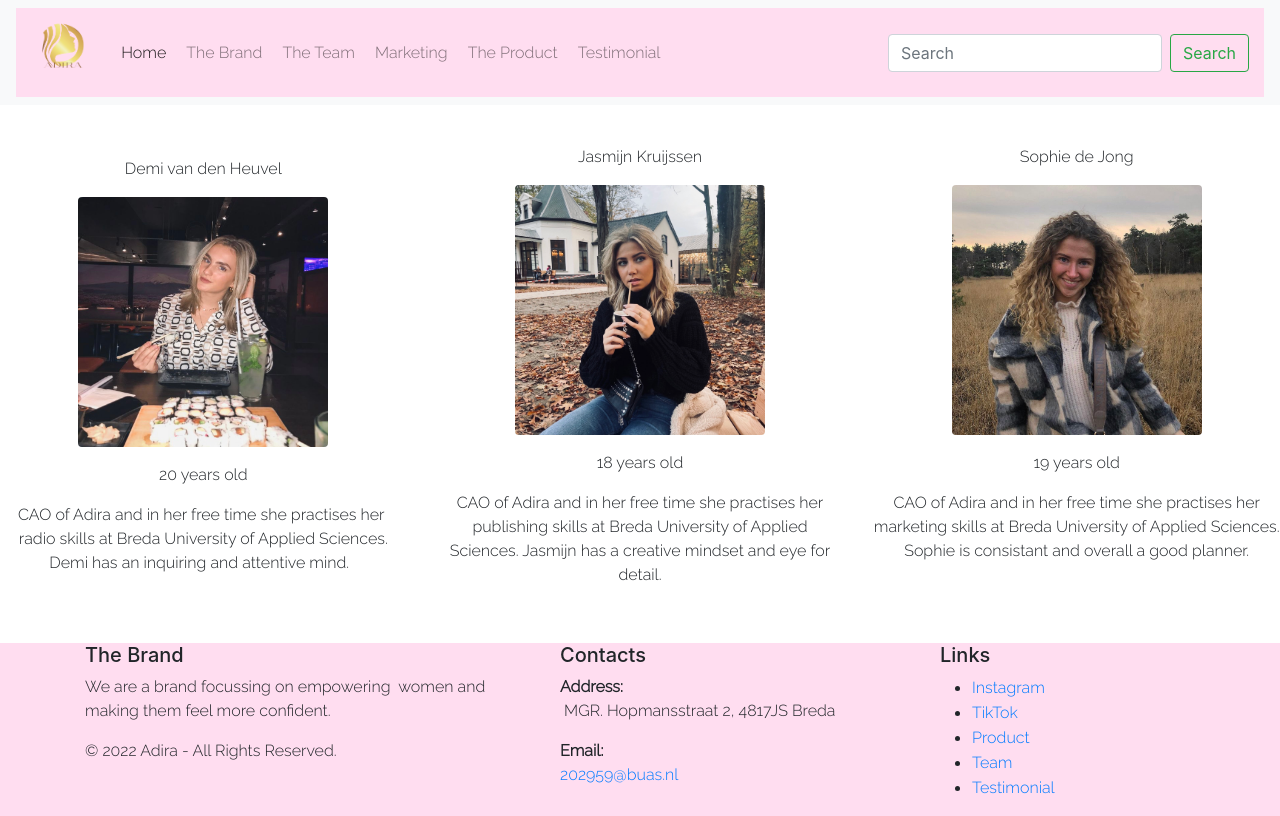
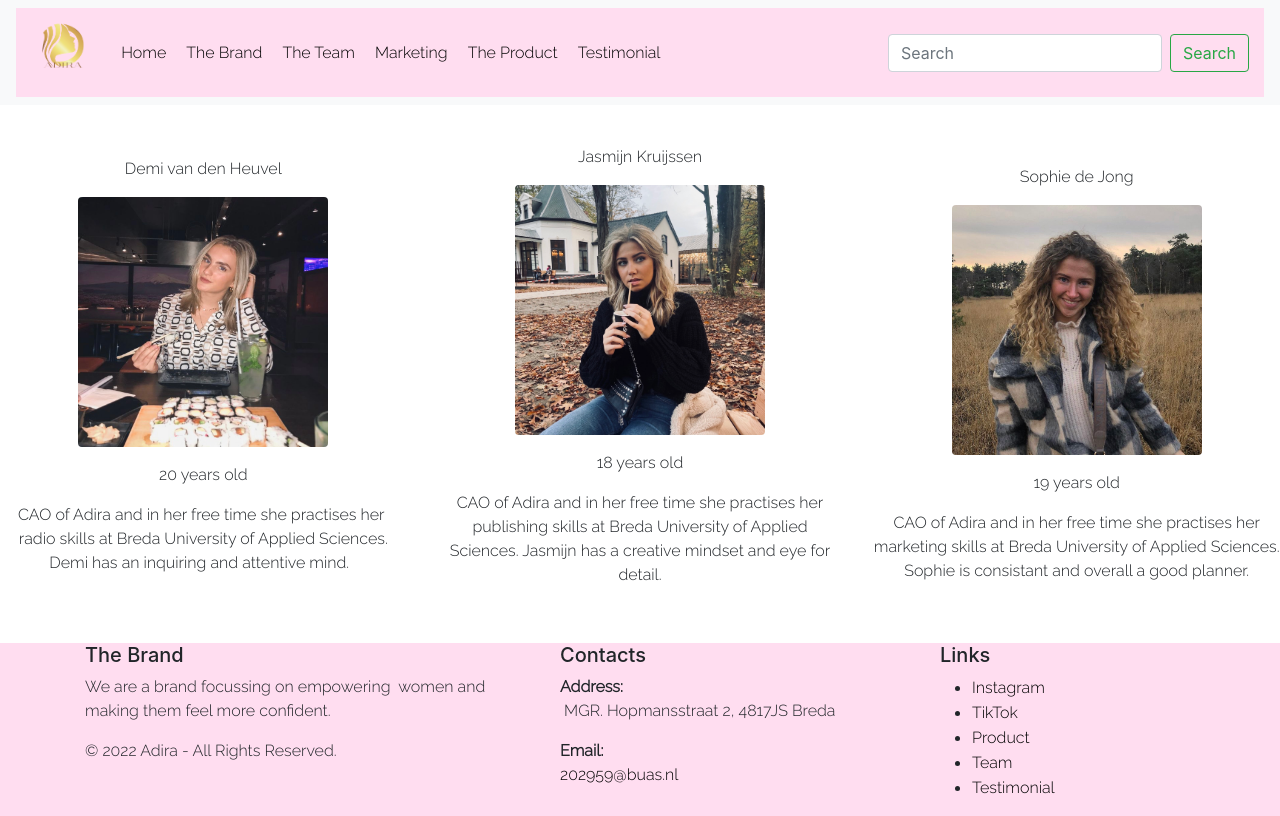
Before and after one commit to adirathebrand/adira, a plain HTML site: page the_team.html in a window 1280 px wide. Drawn offline with nearby package versions, Linux system fonts and the light colour scheme; a web font is replaced by a local one.

Commit message:
edited header

```diff
--- a/css/styles.css
+++ b/css/styles.css
@@ -98,3 +98,6 @@ body {
 .pricing-header {
   max-width: 700px;
 }
+
+a { 	color: black!important;
+}
--- a/the_team.html
+++ b/the_team.html
@@ -37,25 +37,25 @@
     <div class="collapse navbar-collapse" id="navbarTogglerDemo03">
       <ul class="navbar-nav me-auto mb-2 mb-lg-0">
         <li class="nav-item">
-          <a class="nav-link active" aria-current="page" href="#">Home&nbsp;</a>
+          <a class="nav-link active" aria-current="page" href="index.html">Home&nbsp;</a>
         </li>
         <li class="nav-item">
-          <a class="nav-link" href="#">The Brand&nbsp;</a>
+          <a class="nav-link" href="the_brand.html">The Brand&nbsp;</a>
         </li>
          <li class="nav-item">
-          <a class="nav-link" href="#">The Team&nbsp;</a>
+          <a class="nav-link" href="the_team.html">The Team&nbsp;</a>
         </li>
 		    <li class="nav-item">
-          <a class="nav-link" href="#">Marketing&nbsp;</a>
+          <a class="nav-link" href="Marketing.html">Marketing&nbsp;</a>
         </li>
 		  <li class="nav-item">
-          <a class="nav-link" href="#">The Product&nbsp;</a>
+          <a class="nav-link" href="the_product.html">The Product&nbsp;</a>
         </li>
 		  <li class="nav-item">
-          <a class="nav-link" href="#">Testimonial&nbsp;</a>
+          <a class="nav-link" href="Testimonial.html">Testimonial&nbsp;</a>
         </li>
 		  <li class="nav-item">
-          <a class="nav-link" href="#">&nbsp;</a>
+          <a class="nav-link" href="contact.html">&nbsp;</a>
         </li>
       </ul>
       <form class="d-flex">
@@ -65,6 +65,8 @@
     </div>
   </div>
 </nav>
+
+<!-- nav ends -->
 
  <div class="row align-items-center">
    <div class="col">
@@ -85,6 +87,7 @@
    </div>
    <div class="col">
      <p class="text-center"></p>
+     <p class="text-center">&nbsp;</p>
       <p class="text-center"> Sophie de Jong </p>
 <p class="text-center"><img src="images/foto sophie.jpg" class="rounded" width="250" height="250" alt="..."> </p>
 	 <p class="text-center">19 years old</p>
```
Also changed, not shown: Marketing.html (+10 -8 lines), Testimonial.html (+9 -7 lines), contact.html (+9 -7 lines), the_brand.html (+1 -1 lines), the_product.html (+3 -1 lines).
